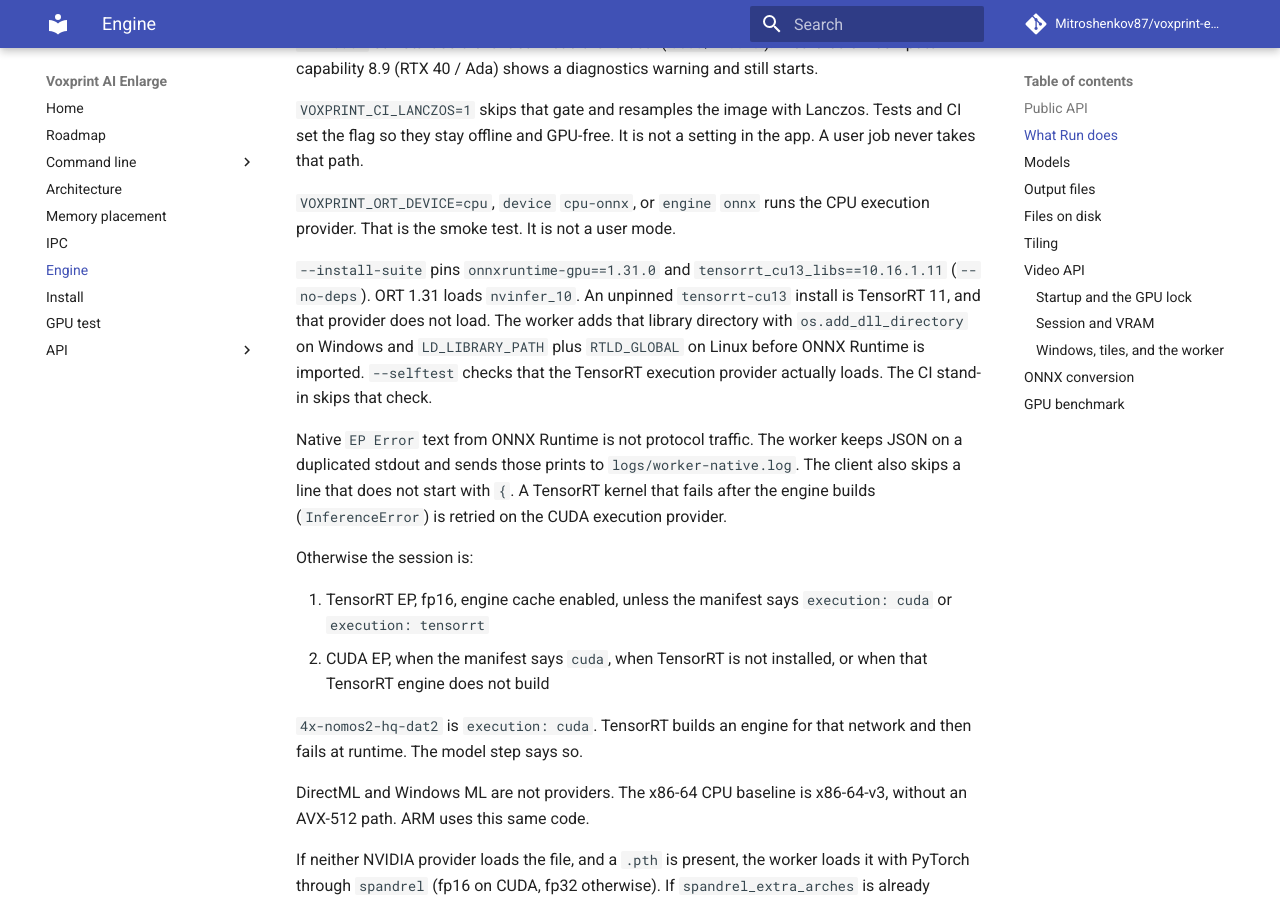
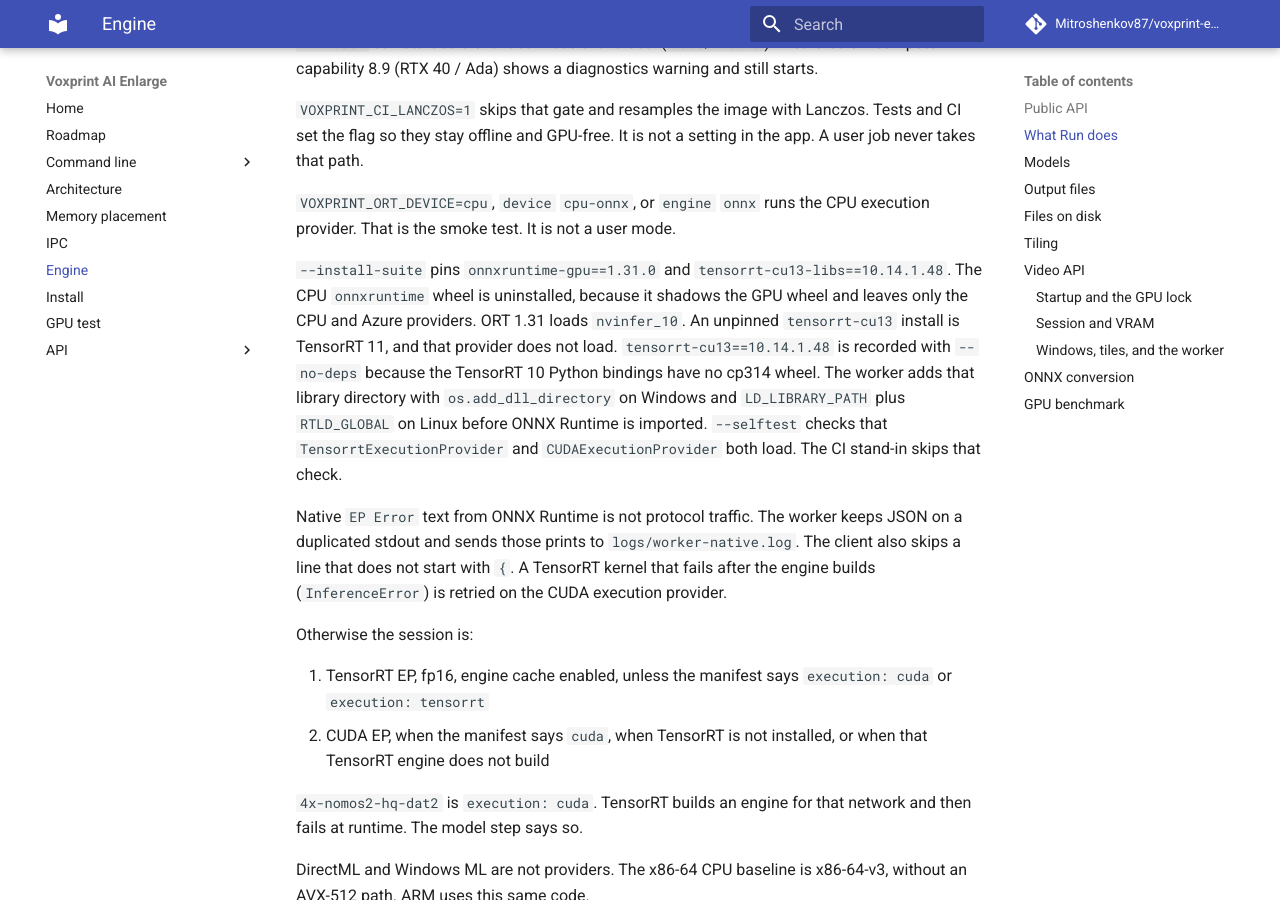
Before and after one commit to Mitroshenkov87/voxprint-enlarge, an MkDocs documentation site: the page built from docs/ENGINE.md, in a window 1280 px wide and 900 px high, scrolled down 2432 px. Built offline with MkDocs 1.6.1 and Material for MkDocs 9.7.7, drawn with Linux system fonts in a browser that asks for light colours; comment, search, counter and statistics services are not loaded.

Commit message:
Pin ONNX Runtime GPU 1.31 to TensorRT 10.14.1.48.
From Clarity's RTX 4090 test. Uninstall the CPU onnxruntime wheel so it cannot shadow onnxruntime-gpu, and pin tensorrt-cu13-libs 10.14.1.48. --selftest requires the TensorRT and CUDA providers.

```diff
--- a/docs/ENGINE.md
+++ b/docs/ENGINE.md
@@ -88,13 +88,16 @@
 `VOXPRINT_ORT_DEVICE=cpu`, `device` `cpu-onnx`, or `engine` `onnx` runs the
 CPU execution provider. That is the smoke test. It is not a user mode.
 
-`--install-suite` pins `onnxruntime-gpu==1.31.0` and `tensorrt_cu13_libs==10.16.1.11`
-(`--no-deps`). ORT 1.31 loads `nvinfer_10`. An unpinned `tensorrt-cu13` install
-is TensorRT 11, and that provider does not load. The worker adds that library
-directory with `os.add_dll_directory` on Windows and `LD_LIBRARY_PATH` plus
-`RTLD_GLOBAL` on Linux before ONNX Runtime is imported. `--selftest` checks
-that the TensorRT execution provider actually loads. The CI stand-in skips
-that check.
+`--install-suite` pins `onnxruntime-gpu==1.31.0` and `tensorrt-cu13-libs==10.14.1.48`.
+The CPU `onnxruntime` wheel is uninstalled, because it shadows the GPU wheel
+and leaves only the CPU and Azure providers. ORT 1.31 loads `nvinfer_10`.
+An unpinned `tensorrt-cu13` install is TensorRT 11, and that provider does
+not load. `tensorrt-cu13==10.14.1.48` is recorded with `--no-deps` because
+the TensorRT 10 Python bindings have no cp314 wheel. The worker adds that
+library directory with `os.add_dll_directory` on Windows and
+`LD_LIBRARY_PATH` plus `RTLD_GLOBAL` on Linux before ONNX Runtime is
+imported. `--selftest` checks that `TensorrtExecutionProvider` and
+`CUDAExecutionProvider` both load. The CI stand-in skips that check.
 
 Native `EP Error` text from ONNX Runtime is not protocol traffic. The worker
 keeps JSON on a duplicated stdout and sends those prints to
```
Also changed, not shown: docs/TESTING-GPU.md (+2 -2 lines), main.py (+28 -14 lines), requirements-gpu.txt (+6 -4 lines), 4 other files.
